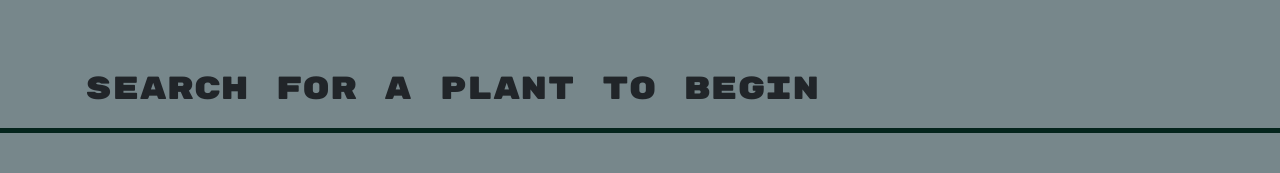
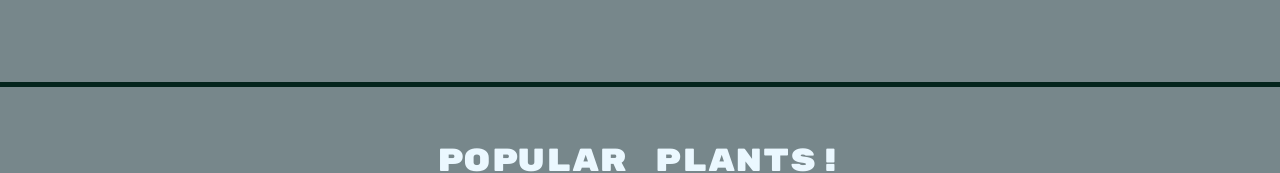
Before and after one commit to dfaidley23/Planting-Planters, a React (Create React App) app in the folder client/: page /search in a window 1280 px wide. Shown: the part 963-1136 px from the top of the page. Built offline with nearby package versions, Linux system fonts and the light colour scheme.

Commit message:
update styling

```diff
--- a/client/src/pages/SearchPlants.js
+++ b/client/src/pages/SearchPlants.js
@@ -99,10 +99,10 @@ const SearchPlants = () => {
       </Jumbotron>
 
       <Container>
-        <h2>
+        <h2 className="text-center textWhite">
           {searchedPlants.length
             ? `Viewing ${searchedPlants.length} results:`
-            : 'Search for a plant to begin'}
+            : ''}
         </h2>
         <CardColumns>
           {searchedPlants.map((plant) => {
```
